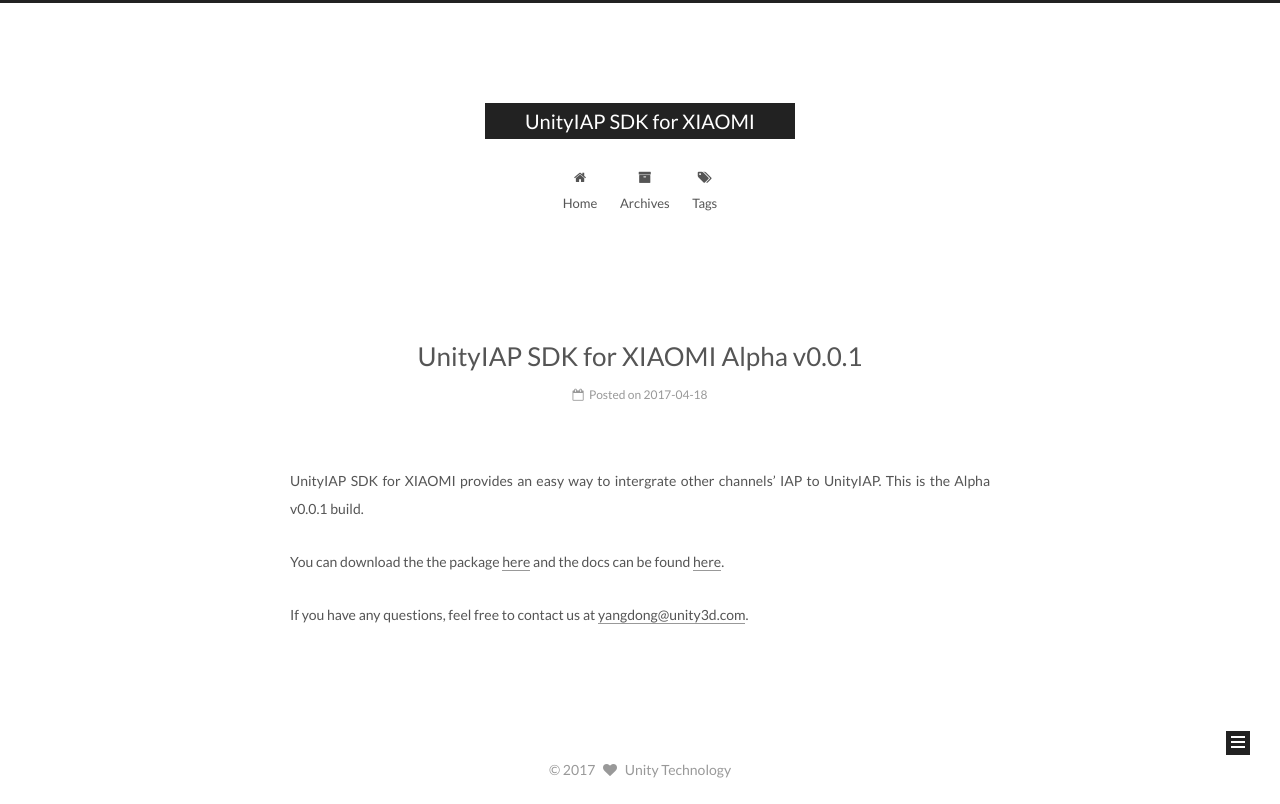
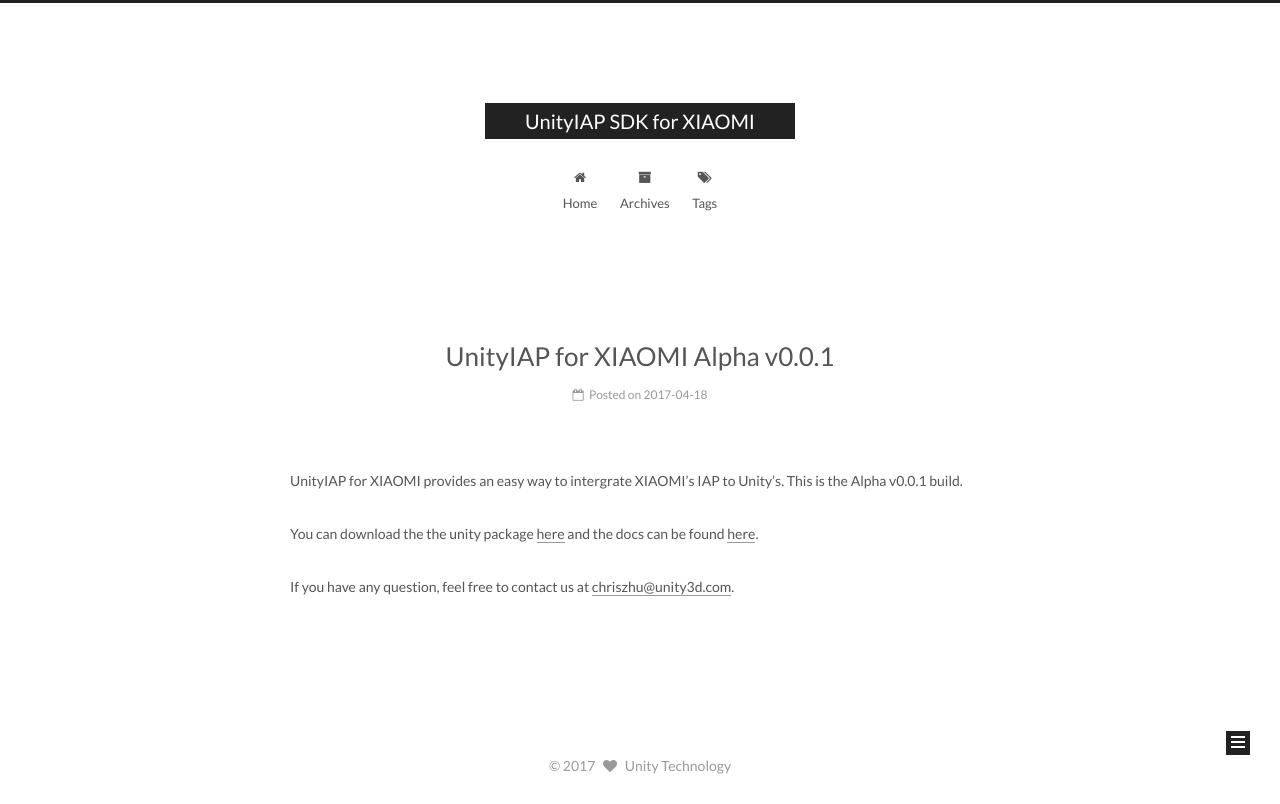
Before and after one commit to isabella232/channel, a plain HTML site: page index.html in a window 1280 px wide. Drawn offline with Linux system fonts and the light colour scheme.

Commit message:
Site updated: 2017-04-18 16:50:24

```diff
--- a/index.html
+++ b/index.html
@@ -247,7 +247,7 @@
 
 
   <article class="post post-type-normal " itemscope itemtype="http://schema.org/Article">
-    <link itemprop="mainEntityOfPage" href="https://unitytech.github.io/channel/channel/2017/04/18/UnityChannel-Alpha-0.0.1/">
+    <link itemprop="mainEntityOfPage" href="https://unitytech.github.io/channel/channel/2017/04/18/unityiap-for-xiaomi-alpha-v0.0.1/">
 
     <span hidden itemprop="author" itemscope itemtype="http://schema.org/Person">
       <meta itemprop="name" content="Unity Technology">
@@ -269,8 +269,8 @@
 
 
 
-                <a class="post-title-link" href="/channel/2017/04/18/UnityChannel-Alpha-0.0.1/" itemprop="url">
-                  UnityIAP SDK for XIAOMI Alpha v0.0.1
+                <a class="post-title-link" href="/channel/2017/04/18/unityiap-for-xiaomi-alpha-v0.0.1/" itemprop="url">
+                  UnityIAP for XIAOMI Alpha v0.0.1
                 </a>
 
 
@@ -324,9 +324,9 @@
 
 
 
-            <p>UnityIAP SDK for XIAOMI provides an easy way to intergrate other channels’ IAP to UnityIAP. This is the Alpha v0.0.1 build. </p>
-<p>You can download the the package <a href="https://github.com/UnityTech/channel/releases/download/v0.0.1/UnityChannel-20170417-alpha0.0.1.unitypackage" target="_blank" rel="external">here</a> and the docs can be found <a href="/channel/uploads/UnityChannel.pdf">here</a>.</p>
-<p>If you have any questions, feel free to contact us at <a href="mailto:yangdong@unity3d.com" target="_blank" rel="external">yangdong@unity3d.com</a>.</p>
+            <p>UnityIAP for XIAOMI provides an easy way to intergrate XIAOMI’s IAP to Unity’s. This is the Alpha v0.0.1 build.</p>
+<p>You can download the the unity package <a href="https://github.com/UnityTech/channel/releases/download/v0.0.1/unityiap-for-xiaomi-alpha-v0.1.1.unitypackage" target="_blank" rel="external">here</a> and the docs can be found <a href="/channel/uploads/unityiap-for-xiaomi-alpha-v0.0.1.pdf">here</a>.</p>
+<p>If you have any question, feel free to contact us at <a href="mailto:chriszhu@unity3d.com" target="_blank" rel="external">chriszhu@unity3d.com</a>.</p>
 
 
 
```
Also changed, not shown: 2017/04/18/unityiap-for-xiaomi-alpha-v0.0.1/index.html (renamed from 2017/04/18/UnityChannel-Alpha-0.0.1/index.html, +14 -14 lines), archives/2017/04/index.html (+2 -2 lines), archives/2017/index.html (+2 -2 lines), archives/index.html (+2 -2 lines), tags/alpha/index.html (+2 -2 lines), 2 other files.
